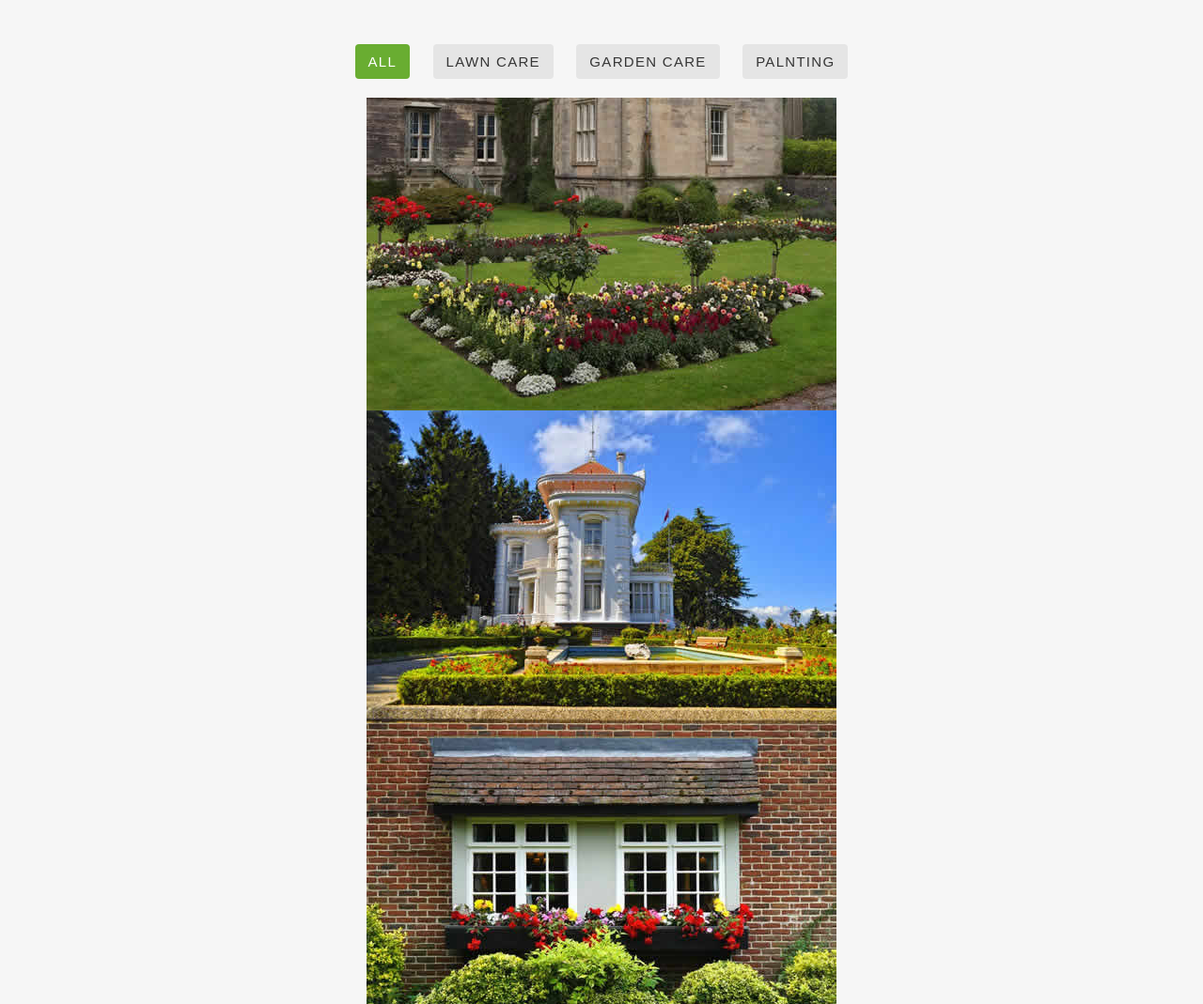
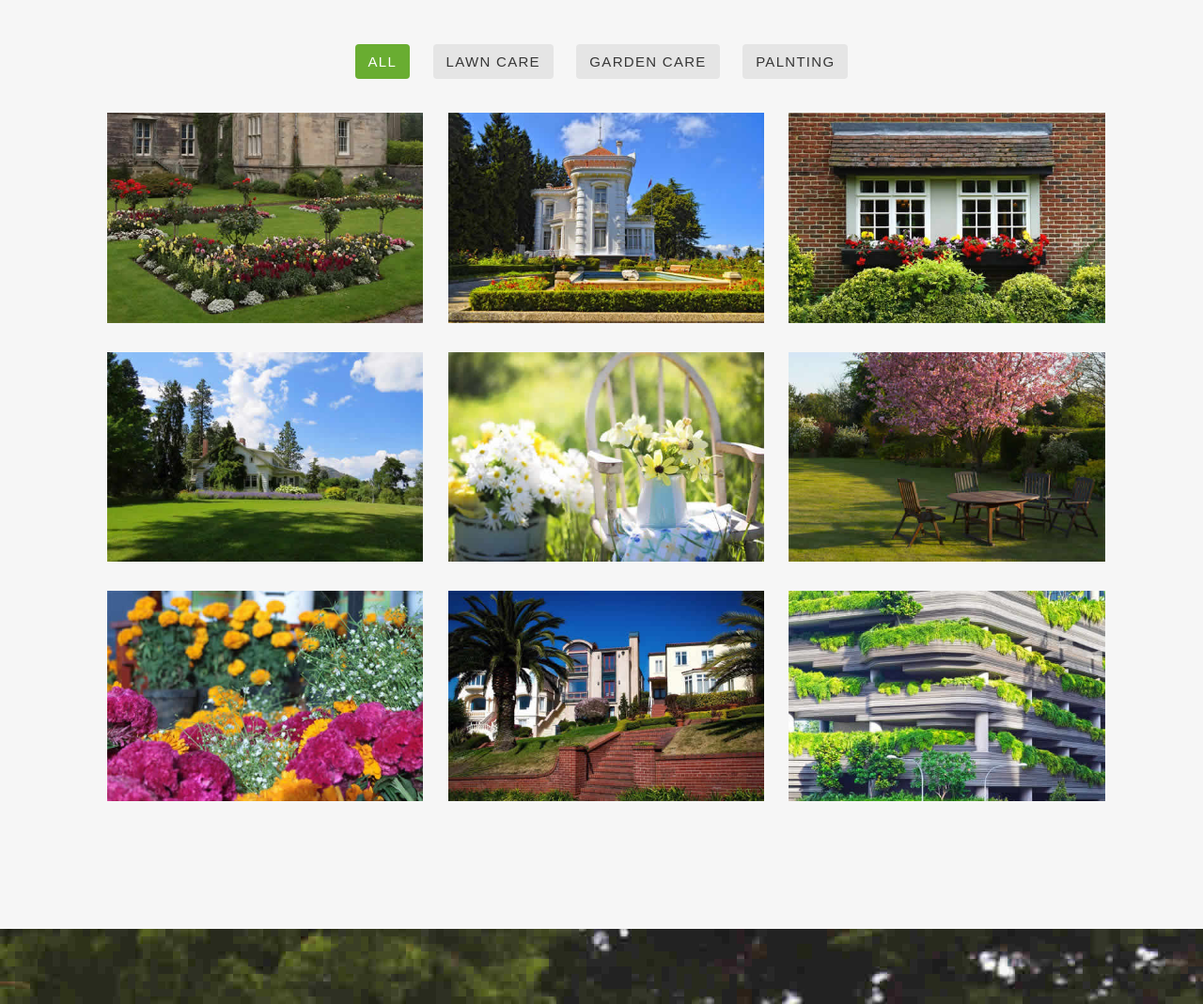
Before and after one commit to mayursonawaleoffical/saturday-practice, a plain HTML site: page 10-10-2020/index.html in a window 1280 px wide. Shown: the part 2529-3598 px from the top of the page at 94% size. Drawn offline with Linux system fonts and the light colour scheme; files whose address does not match are found by name.

Commit message:
gallery section is ready

```diff
--- a/10-10-2020/assets/css/style.css
+++ b/10-10-2020/assets/css/style.css
@@ -565,33 +565,21 @@ li{
     color: #fff;
   }
 
-  .gallery .wrapper .collage{
+  .projects {
     width: 100%;
-    margin: 20px 0px;
+    display: flex;
+    flex-wrap: wrap;
   }
 
-  .first-col, .second-col, .third-col {
-    width: inherit;
-    display: flex;
-    justify-content: space-between;
-  }
-  .first-col .collage-img{
-    width: 20%;
-    padding: 50.5px 50px;
-    margin: 25px;
+  .projects figure {
+    width: 30%;
+    margin: auto;
+    padding: 15.5px 0px;
   }
 
-  .first-col .collage-img img{
-    background-size: cover;
-    background-position: center center;
-    background-repeat: no-repeat;
+  .projects figure img {
+    width: 103%;
   }
-
-  .collage-img:nth-child(1){
-    margin-right: 20px;
-  }
-
-
    /* ==========================================================================
    Gallery ends
    ========================================================================== */
```
